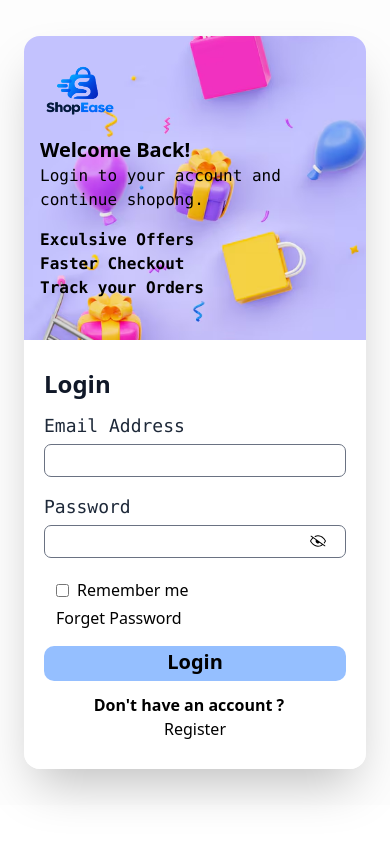
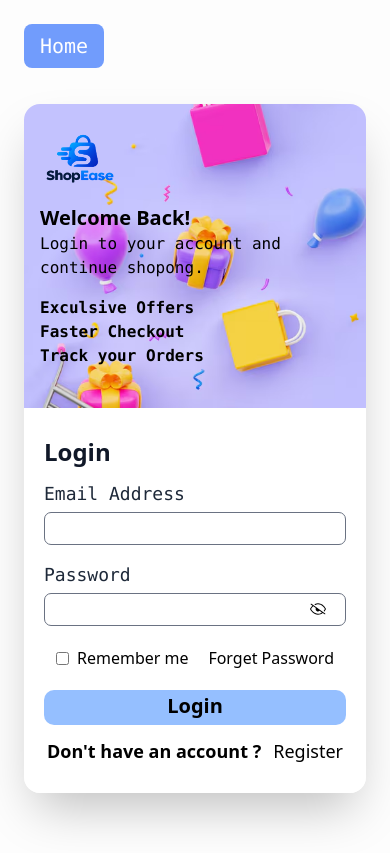
Before and after one commit to riteshsoni-8957/shopease-ecomm, a Next.js app: page /login in a window 390 px wide. Built offline with nearby package versions, Linux system fonts and the light colour scheme.

Commit message:
login register responsive error and router.refresh()

```diff
--- a/src/app/(auth)/login/page.jsx
+++ b/src/app/(auth)/login/page.jsx
@@ -1,5 +1,6 @@
 // it is server side routing
-import Login from '../../../components/auth/Login';
+import Link from 'next/link';
+import Login from "../../../components/auth/Login";
 
 export const metadata = {
 
@@ -10,8 +11,15 @@ function page() {
   metadata.description = "Login "
 
   return (
-    <div className='w-full min-[590px]:h-screen flex items-center justify-center bg-gray-200/10'>
-        <Login />
+    <div className='w-full min-[590px]:h-screen flex flex-col items-center justify-center bg-gray-200/10 px-6 py-6 min-[590px]:py-0'>
+      <Link
+        href="/"
+        className="self-start inline-block rounded-lg bg-blue-600/60 hover:bg-blue-500 px-4 py-2 text-white text-xl font-mono hover:font-black"
+      >
+        Home
+      </Link>
+
+      <Login />
     </div>
   )
 }
--- a/src/app/(auth)/register/page.jsx
+++ b/src/app/(auth)/register/page.jsx
@@ -1,4 +1,5 @@
 // it is server side routing
+import Link from "next/link";
 import Register from "../../../components/auth/Register"
 
 export const metadata = {
@@ -10,7 +11,14 @@ function page() {
   metadata.description = "Register "
 
   return (
-    <div className='w-full min-[590px]:h-screen flex items-center justify-center bg-gray-200/10'>
+    <div className='w-full min-[590px]:h-screen flex flex-col items-center justify-center bg-gray-200/10 px-6 py-6 min-[590px]:py-0'>
+      <Link
+        href="/"
+        className="self-start inline-block rounded-lg bg-blue-600/60 hover:bg-blue-500 px-4 py-2 text-white text-xl font-mono hover:font-black"
+      >
+        Home
+      </Link>
+
         <Register />
     </div>
   )
--- a/src/app/profile/page.jsx
+++ b/src/app/profile/page.jsx
@@ -5,6 +5,8 @@ import { getUserById } from '../../api/users';
 import ProfilePage from '../../components/profile/ProfilePage';
 import Navbar from '../../components/navbar/Navbar';
 import DeleteInvalidSession from "../../components/DeleteInvalidSession";
+import { router } from 'json-server';
+import { useRouter } from 'next/router';
 
 export const metadata = {
 
--- a/src/components/DeleteInvalidSession.jsx
+++ b/src/components/DeleteInvalidSession.jsx
@@ -1,13 +1,28 @@
 "use client";
 
+import { useRouter } from "next/navigation";
 import { useEffect } from "react";
 
 export default function DeleteInvalidSession() {
+    const router = useRouter();
+
     useEffect(() => {
-        fetch("/api/session", {
-            method: "DELETE",
-        });
-    }, []);
+        const deleteSession = async () => {
+            try {
+                const response = await fetch("/api/session", {
+                    method: "DELETE",
+                })
+
+                if(response.ok) {
+                    router.refresh();  // session delete hone ke baad refresh hona
+                }
+            } catch (error) {
+                console.error("Session delete error:", error);
+            }
+        }
+
+        deleteSession();
+    }, [router]);
 
     return null;
 }
--- a/src/components/auth/Login.jsx
+++ b/src/components/auth/Login.jsx
@@ -10,7 +10,7 @@ function Login() {
     const [state, formAction, isPending] = useActionState(loginAction, {error: null});
 
     return (
-            <div className='flex flex-col min-[590px]:flex-row w-full md:w-[700px] min-h-[400px] shadow-2xl rounded-2xl overflow-hidden mx-6 my-9'>
+            <div className='flex flex-col min-[590px]:flex-row w-full md:w-[700px] min-h-[400px] shadow-2xl rounded-2xl overflow-hidden my-9'>
                 {/* details container */}
                 <div className='min-[590px]:w-[45%] login-bg bg-no-repeat bg-cover bg-center flex flex-col  px-4 py-4 pb-10 min-[590px]:pb-15'>
                     <img src="/logo-image.png" alt="ShopEase" className='w-20 h-20 mb-1'/>
@@ -81,7 +81,7 @@ function Login() {
                         </div>
 
                         {/* remember & forgot pass div */}
-                        <div className='flex flex-col min-[420px]:flex-row min-[590px]:flex-col md:flex-row justify-between mx-3 text-[16px] space-y-1'>
+                        <div className='flex flex-row justify-between mx-3 text-[12px] min-[390px]:text-[16px] min-[460px]:text-xl min-[590px]:text-sm sm:text-[17px] space-y-1'>
                             <div className='flex items-center space-x-2 hover:text-blue-700 hover:scale-103'>
                                 <input
                                     type="checkbox"
@@ -124,7 +124,7 @@ function Login() {
                     </form>
 
                     {/* register div */}
-                    <div className='flex flex-col min-[420px]:flex-row items-center justify-center space-x-3 min-[420px]:text-lg min-[590px]:text-[15px] md:text-[17px]'>
+                    <div className='flex flex-row items-center justify-center space-x-3 text-[12px] min-[380px]:text-lg min-[590px]:text-sm sm:text-[17px]'>
                         <h1 className='font-semibold'>
                             Don&apos;t have an account ?
                         </h1>
--- a/src/components/auth/Register.jsx
+++ b/src/components/auth/Register.jsx
@@ -1,12 +1,13 @@
 "use client"
 import Link from 'next/link'
-import React, { useState } from 'react'
+import React, { useActionState, useState } from 'react'
 import { GoEyeClosed } from 'react-icons/go'
 import { RxEyeOpen } from 'react-icons/rx'
 import { registerAction } from '../../serverAction/auth'
 
 function Register() {
     const [showPass, setShowPass] = useState(false);
+    const [state, formAction, isPending] = useActionState(registerAction, {error: null});
 
     return (
             <div className='flex flex-col min-[590px]:flex-row w-full md:w-[700px] min-h-[400px] shadow-2xl rounded-2xl overflow-hidden mx-6 my-9'>
@@ -33,7 +34,7 @@ function Register() {
                     </h1>
 
                     {/* form */}
-                    <form action={registerAction} className='flex flex-col space-y-4'>
+                    <form action={formAction} className='flex flex-col space-y-4'>
                         {/* label input div 1 */}
                         <div className='flex flex-col space-y-1'>
                             <label
@@ -102,12 +103,20 @@ function Register() {
                             type='submit'
                             className='bg-blue-500/50 hover:bg-blue-400 w-full h-[35px] rounded-[10px] text-xl font-semibold pb-1'
                         >
-                            Register
+                            {isPending ? "Registered in..." : "Register"}
                         </button>
+
+                        {
+                            state.error && (
+                                <h1 className='text-[12px] sm:text-sm text-red-500 text-center font-semibold'>
+                                    {state.error}
+                                </h1>
+                            )
+                        }
                     </form>
 
                     {/* login div */}
-                    <div className='flex flex-col min-[420px]:flex-row items-center justify-center space-x-3 min-[420px]:text-lg min-[590px]:text-[15px] md:text-[17px]'>
+                    <div className='flex flex-row items-center justify-center space-x-3 text-[12px] min-[380px]:text-lg min-[590px]:text-sm sm:text-[17px]'>
                         <h1 className='font-semibold'>
                             Already have an Account ?
                         </h1>
--- a/src/serverAction/auth.js
+++ b/src/serverAction/auth.js
@@ -70,7 +70,7 @@ export const logoutAction = async () => {
 
 
 // register action
-export const registerAction = async (formData) => {
+export const registerAction = async (prevState, formData) => {
     const url = `${API_URL}/users`;
     const response = await axios.get(url);
     const users = response.data;
@@ -96,15 +96,23 @@ export const registerAction = async (formData) => {
     const existingUser = users.find((user) => user.email === formData.get("email"));
     if(existingUser) {
         return {
-            error: "Yorr email id is already registerdd!"
+            error: "Your email id is already registerdd!"
         }
     }
 
     try {
         await createUser(newUser);
     } catch (error) {
-        console.log("Error: ", error);
-        throw error;
+        // if(error.response?.status === 404) {
+        //     return {
+        //         error: "Your email id is already registerdd!"
+        //     }
+        // }
+        // console.log("Register error: ", error.message);
+
+        // return {
+        //     error: "Something went wrong. Please try again."
+        // }
     }
     redirect("/login");
 }
```
